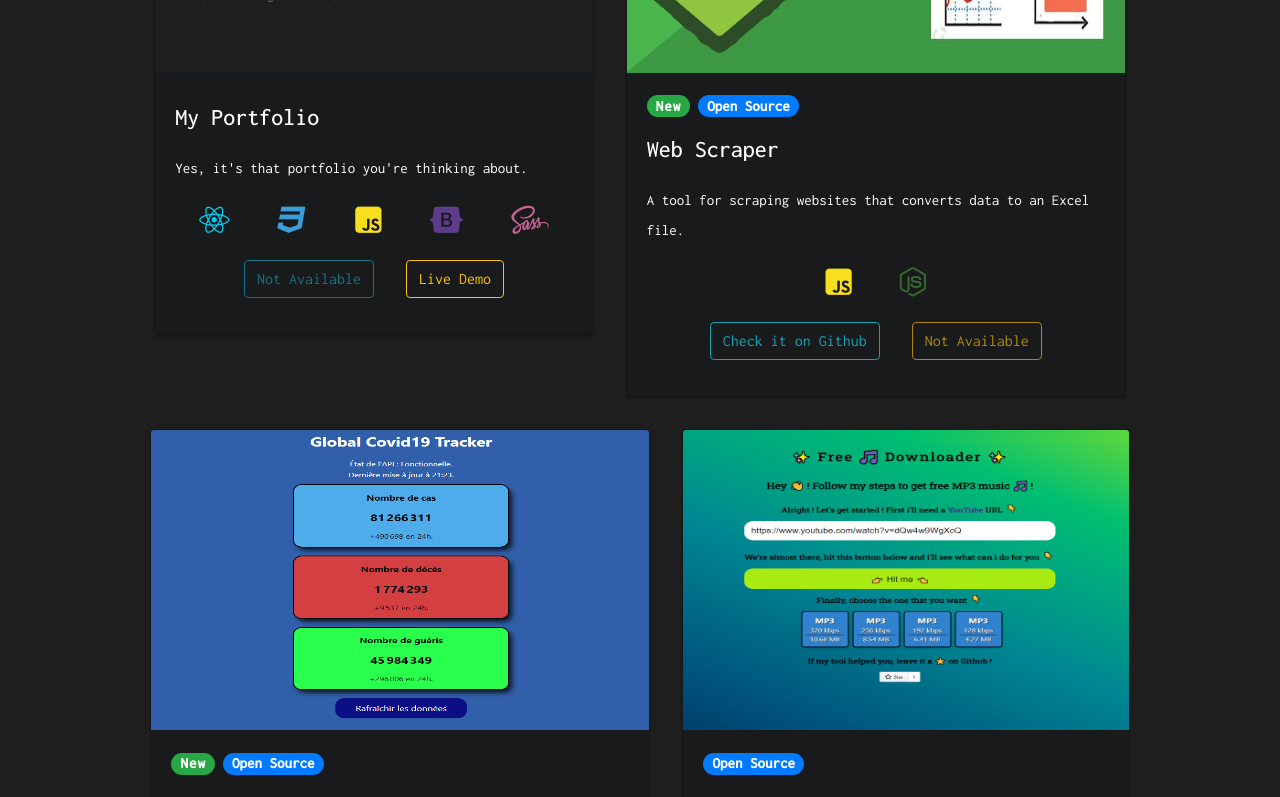
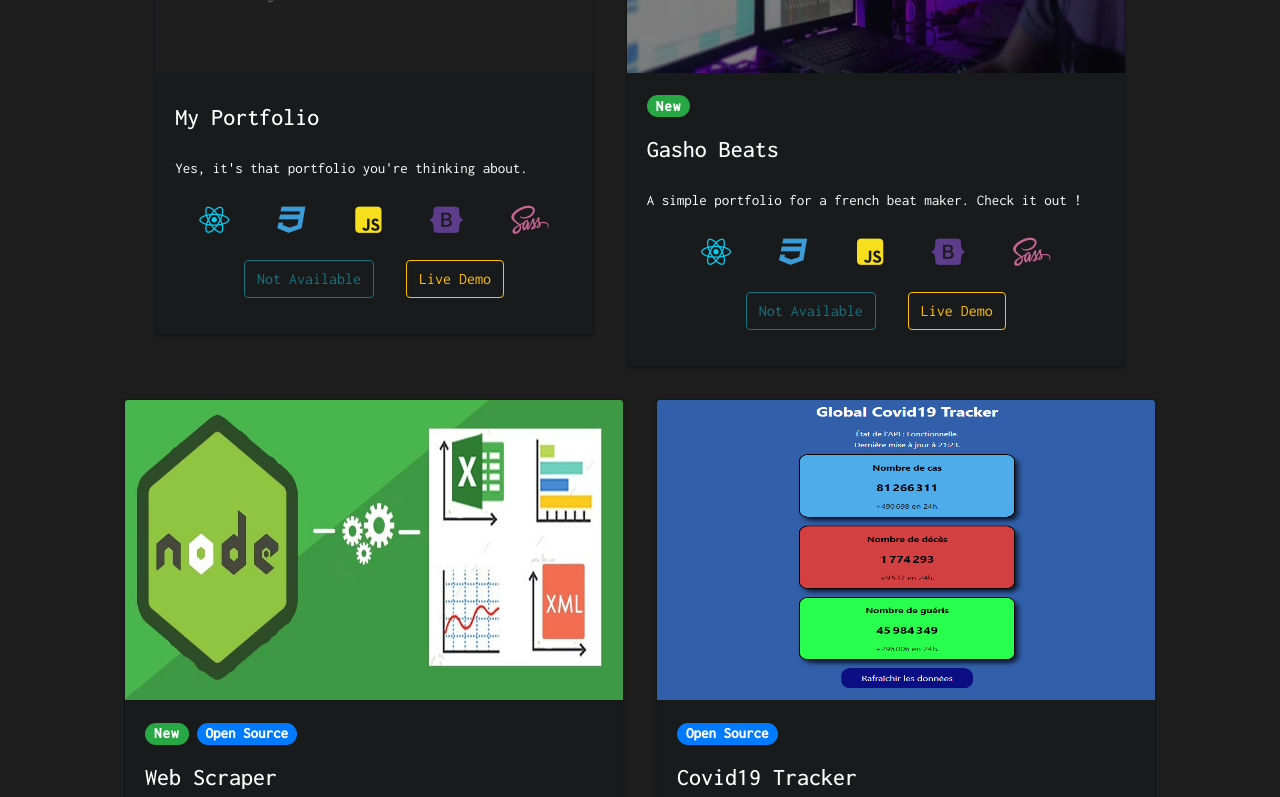
Before and after one commit to Neox63/Portfolio, a React (Create React App) app: page / in a window 1280 px wide. Shown: the part 4040-4837 px from the top of the page. Built offline with nearby package versions, Linux system fonts and the light colour scheme; no server answers.

Commit message:
Added project

```diff
--- a/src/Components/Sections/Projects/Projects.jsx
+++ b/src/Components/Sections/Projects/Projects.jsx
@@ -12,6 +12,7 @@ import gmagroWeb from '../../../assets/images/gmagroww.png';
 import portfolio from '../../../assets/images/portfolio.png';
 import mp3 from '../../../assets/images/mp3.png';
 import scraper from '../../../assets/images/scraper.png';
+import gasho from '../../../assets/images/gasho.png';
 
 // Java pictures imports
 import covidJava from '../../../assets/images/covidtracker-java.png';
@@ -51,6 +52,30 @@ const Projects = () => {
                     </ProjectCard>
 
                     <ProjectCard
+                        img={ gasho }
+                        isNew
+                        title="Gasho Beats"
+                        desc="A simple portfolio for a french beat maker. Check it out !"
+                        prod="https://gasho-beats.vercel.app"
+                    >
+                        <div className="ml-4 mr-4">
+                            <i title="ReactJS" style={{ color: '#01CFF4' }} className="fab fa-react"></i>
+                        </div>
+                        <div className="ml-4 mr-4">
+                            <i title="CSS3" style={{ color: '#3C9CD7' }} className="fab fa-css3"></i>
+                        </div>
+                        <div className="ml-4 mr-4">
+                            <i title="Javascript" style={{ color: '#F7DF1E' }} className="fab fa-js-square"></i>
+                        </div>
+                        <div className="ml-4 mr-4">
+                            <i title="Bootstrap" style={{ color: '#5D3D8B' }} className="fab fa-bootstrap"></i>
+                        </div>
+                        <div className="ml-4 mr-4">
+                            <i title="Sass" style={{ color: '#C76494' }} className="fab fa-sass"></i>
+                        </div>
+                    </ProjectCard>
+
+                    <ProjectCard
                         img={ scraper }
                         isNew
                         title="Web Scraper"
@@ -67,7 +92,6 @@ const Projects = () => {
 
                     <ProjectCard
                         img={ covid }
-                        isNew
                         title="Covid19 Tracker"
                         desc="Retrieve data of the Covid19 pandemic, stay home and wear a mask !"
                         repo="https://github.com/Neox63/Covid19-Tracker"
@@ -168,7 +192,6 @@ const Projects = () => {
 
                     <ProjectCard
                         img={ covidJava }
-                        isNew
                         title="Covid19 Tracker Java"
                         desc="The same application as the ReactJS one above but built with JavaFX. Once again, stay home !"
                         repo="https://github.com/Neox63/Covid19-Tracker-Java"
```
Also changed, not shown: src/assets/images/gasho.png (added), 1 other file (tests, documents, lock files or other folders).
